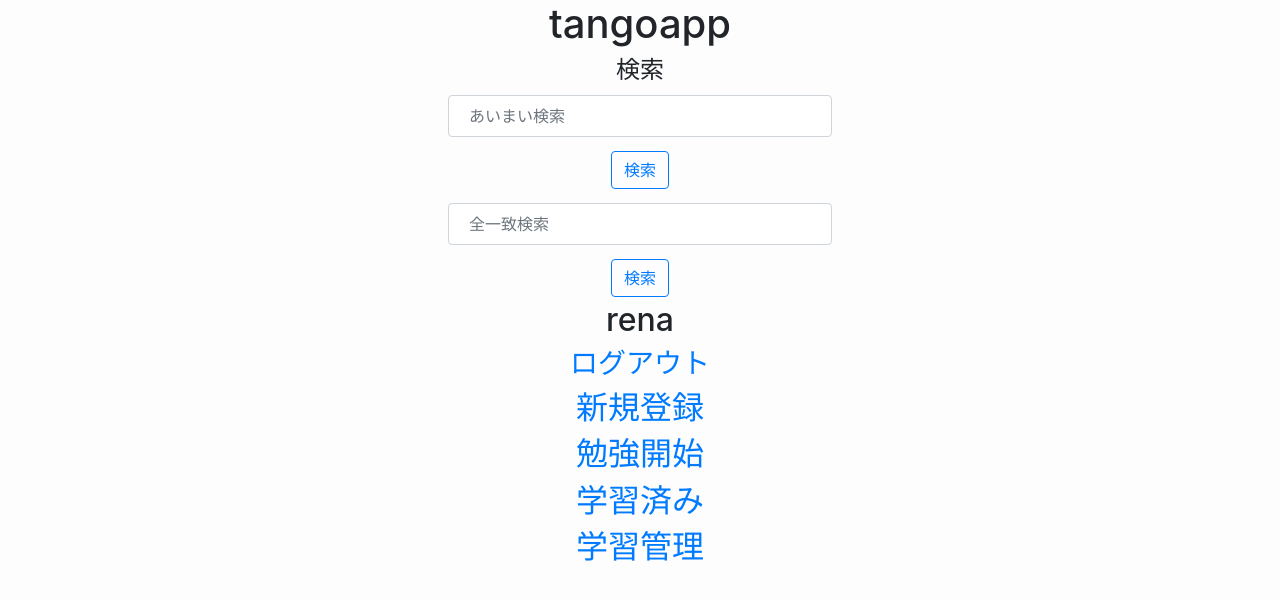
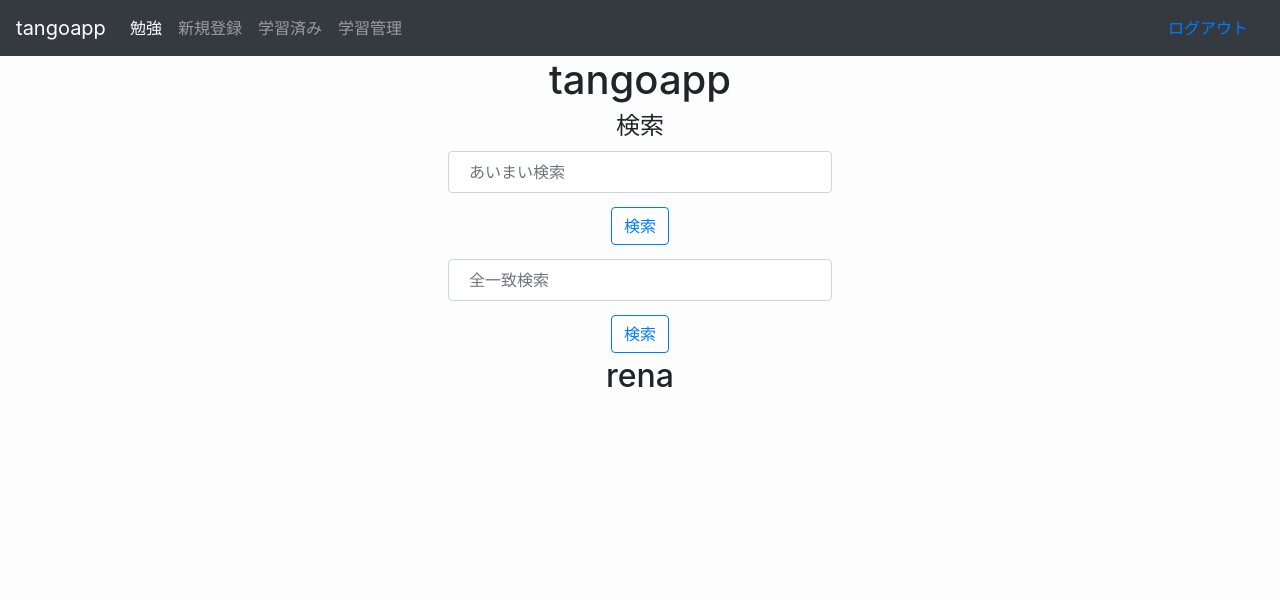
Before and after one commit to naretayami/tangoapp, a Flask app: page /index in a window 1280 px wide. Shown: the top 600 px of the page. Run offline with Flask 2, Linux system fonts and the light colour scheme; a user stored in the database is signed in; parts of the project's set-up code (start-up, migrations or seed data) failed here and were passed over; some libraries are stand-ins or nearby versions.

Commit message:
CSS-header

```diff
--- a/app/templates/index.html
+++ b/app/templates/index.html
@@ -34,10 +34,5 @@
 </div>
 
 <h2>{{ name }}</h2>
-<h3><a class="logout" href="/logout">ログアウト</a></h3>
-<h2><a href="/new">新規登録</a></h2>
-<h2><a href="/studying">勉強開始</a></h2>
-<h2><a href="/complete">学習済み</a></h2>
-<h2><a href="/allstudying">学習管理</a></h2>
 
 {% endblock %}
--- a/app/templates/layout.html
+++ b/app/templates/layout.html
@@ -14,6 +14,64 @@
 </head>
 
 <body>
+  {% if "user_name" in session %}
+  <nav class="navbar navbar-expand-lg sticky-top navbar-dark bg-dark">
+    <a class="navbar-brand" href="index">tangoapp</a>
+    <button class="navbar-toggler" type="button" data-toggle="collapse" data-target="#navbarTogglerDemo02"
+      aria-controls="navbarTogglerDemo02" aria-expanded="false" aria-label="Toggle navigation">
+      <span class="navbar-toggler-icon"></span>
+    </button>
+    <div class="collapse navbar-collapse" id="navbarTogglerDemo02" style>
+      <ul class="navbar-nav mr-auto mt-2 mt-lg-0">
+        <li class="nav-item active">
+          <a class="nav-link" href="/studying">勉強 <span class="sr-only">(current)</span></a>
+        </li>
+        <li class="nav-item">
+          <a class="nav-link" href="/new">新規登録</a>
+        </li>
+        <li class="nav-item">
+          <a class="nav-link" href="/complete">学習済み</a>
+        </li>
+        <li class="nav-item">
+          <a class="nav-link" href="/allstudying">学習管理</a>
+        </li>
+      </ul>
+      <span class="nav-item">
+        <a class="nav-link" href="/logout">ログアウト</a>
+      </span>
+    </div>
+  </nav>
+  {% else %}
+  <nav class="navbar navbar-expand-lg sticky-top navbar-dark bg-dark">
+    <a class="navbar-brand" href="top">tangoapp</a>
+    <button class="navbar-toggler" type="button" data-toggle="collapse" data-target="#navbarTogglerDemo02"
+      aria-controls="navbarTogglerDemo02" aria-expanded="false" aria-label="Toggle navigation">
+      <span class="navbar-toggler-icon"></span>
+    </button>
+    <div class="collapse navbar-collapse" id="navbarTogglerDemo02" style>
+      <ul class="navbar-nav mr-auto mt-2 mt-lg-0">
+        <li class="nav-item active">
+          <a class="nav-link disabled" href="/studying">勉強 <span class="sr-only">(current)</span></a>
+        </li>
+        <li class="nav-item">
+          <a class="nav-link disabled" href="/new">新規登録</a>
+        </li>
+        <li class="nav-item">
+          <a class="nav-link disabled" href="/complete">学習済み</a>
+        </li>
+        <li class="nav-item">
+          <a class="nav-link disabled" href="/allstudying">学習管理</a>
+        </li>
+      </ul>
+      <span class="nav-item">
+        <a class="nav-link" href="/signup">新規登録</a>
+      </span>
+      <span class="nav-item">
+        <a class="nav-link" href="/login">ログイン</a>
+      </span>
+    </div>
+  </nav>
+  {% endif %}
   <div class="text-center">
     {% block time %}
 
```
Lines whose indentation alone changed are shown as unchanged.
